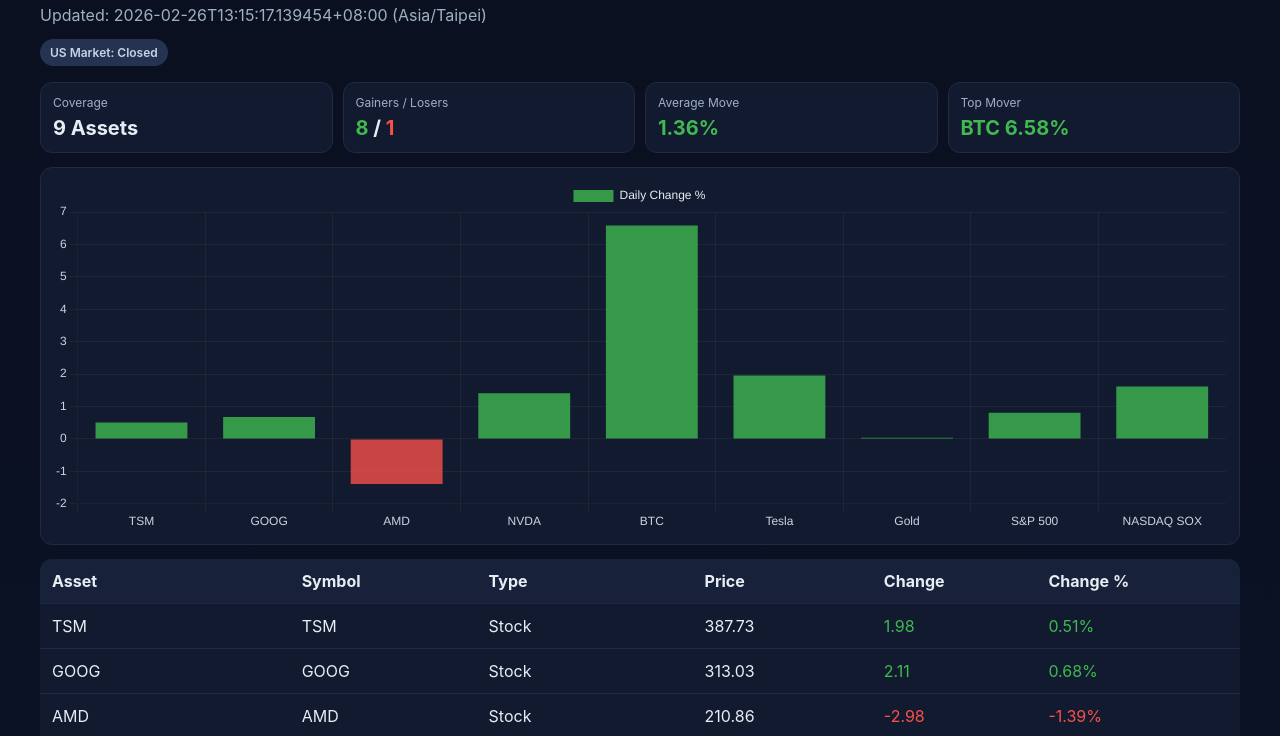
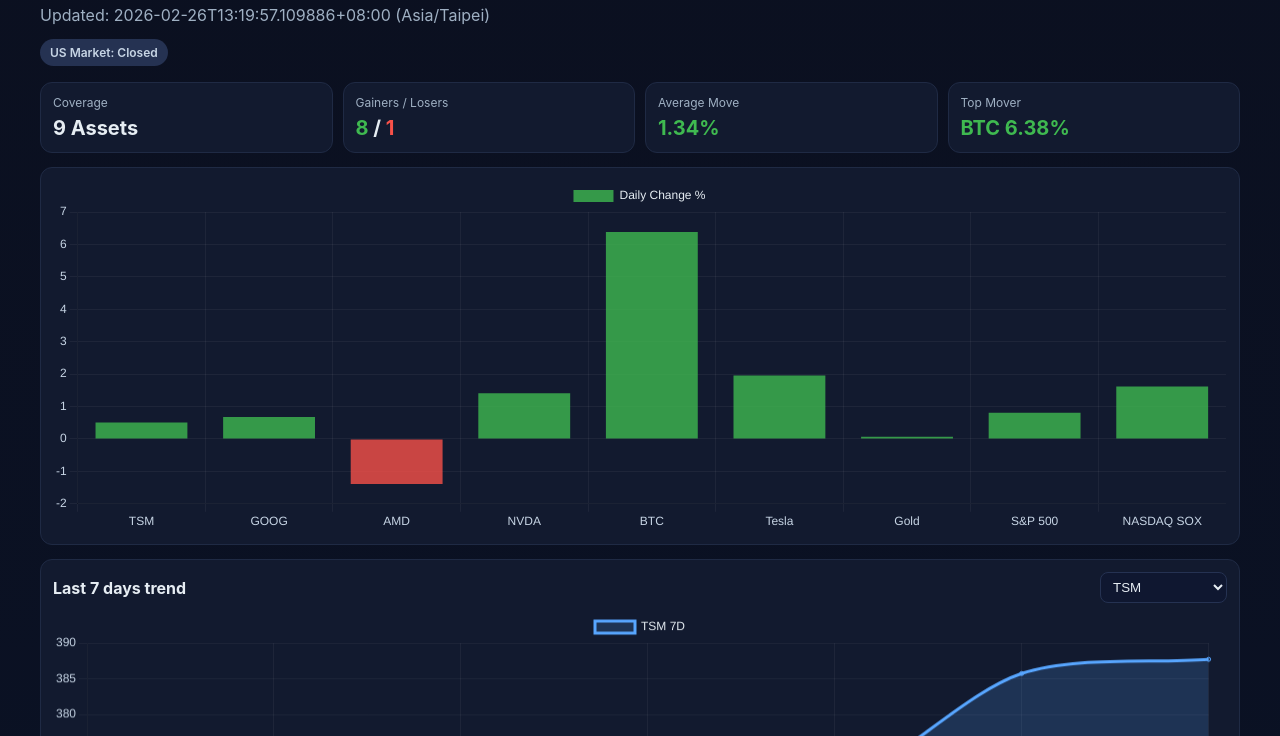
Before and after one commit to mavicair2tw/stock-report-site, a plain HTML site: page stock-report-site/public/index.html in a window 1280 px wide. Shown: the part 62-798 px from the top of the page. Drawn offline with nearby package versions, Linux system fonts and the light colour scheme; files whose address does not match are found by name.

Commit message:
Add tiny 7-day trend panel to stock report

```diff
--- a/stock-report-site/data/latest.json
+++ b/stock-report-site/data/latest.json
@@ -1,5 +1,5 @@
 {
-  "updatedAt": "2026-02-26T13:15:17.139454+08:00",
+  "updatedAt": "2026-02-26T13:19:57.109886+08:00",
   "timezone": "Asia/Taipei",
   "items": [
     {
@@ -9,7 +9,37 @@
       "price": 387.73,
       "change": 1.98,
       "changePercent": 0.51,
-      "currency": null
+      "currency": null,
+      "trend7d": [
+        {
+          "date": "2026-02-17",
+          "close": 364.2
+        },
+        {
+          "date": "2026-02-18",
+          "close": 362.26
+        },
+        {
+          "date": "2026-02-19",
+          "close": 360.39
+        },
+        {
+          "date": "2026-02-20",
+          "close": 370.54
+        },
+        {
+          "date": "2026-02-23",
+          "close": 370.04
+        },
+        {
+          "date": "2026-02-24",
+          "close": 385.75
+        },
+        {
+          "date": "2026-02-25",
+          "close": 387.73
+        }
+      ]
     },
     {
       "label": "GOOG",
@@ -18,7 +48,37 @@
       "price": 313.03,
       "change": 2.11,
       "changePercent": 0.68,
-      "currency": null
+      "currency": null,
+      "trend7d": [
+        {
+          "date": "2026-02-17",
+          "close": 302.82
+        },
+        {
+          "date": "2026-02-18",
+          "close": 303.94
+        },
+        {
+          "date": "2026-02-19",
+          "close": 303.56
+        },
+        {
+          "date": "2026-02-20",
+          "close": 314.9
+        },
+        {
+          "date": "2026-02-23",
+          "close": 311.69
+        },
+        {
+          "date": "2026-02-24",
+          "close": 310.92
+        },
+        {
+          "date": "2026-02-25",
+          "close": 313.03
+        }
+      ]
     },
     {
       "label": "AMD",
@@ -27,7 +87,37 @@
       "price": 210.86,
       "change": -2.98,
       "changePercent": -1.39,
-      "currency": null
+      "currency": null,
+      "trend7d": [
+        {
+          "date": "2026-02-17",
+          "close": 203.08
+        },
+        {
+          "date": "2026-02-18",
+          "close": 200.12
+        },
+        {
+          "date": "2026-02-19",
+          "close": 203.37
+        },
+        {
+          "date": "2026-02-20",
+          "close": 200.15
+        },
+        {
+          "date": "2026-02-23",
+          "close": 196.6
+        },
+        {
+          "date": "2026-02-24",
+          "close": 213.84
+        },
+        {
+          "date": "2026-02-25",
+          "close": 210.86
+        }
+      ]
     },
     {
       "label": "NVDA",
@@ -36,16 +126,76 @@
       "price": 195.56,
       "change": 2.71,
       "changePercent": 1.41,
-      "currency": null
+      "currency": null,
+      "trend7d": [
+        {
+          "date": "2026-02-17",
+          "close": 184.97
+        },
+        {
+          "date": "2026-02-18",
+          "close": 187.98
+        },
+        {
+          "date": "2026-02-19",
+          "close": 187.9
+        },
+        {
+          "date": "2026-02-20",
+          "close": 189.82
+        },
+        {
+          "date": "2026-02-23",
+          "close": 191.55
+        },
+        {
+          "date": "2026-02-24",
+          "close": 192.85
+        },
+        {
+          "date": "2026-02-25",
+          "close": 195.56
+        }
+      ]
     },
     {
       "label": "BTC",
       "symbol": "BTC-USD",
       "type": "Crypto",
-      "price": 68299.15,
-      "change": 4219.11,
-      "changePercent": 6.58,
-      "currency": null
+      "price": 68168.7,
+      "change": 4088.66,
+      "changePercent": 6.38,
+      "currency": null,
+      "trend7d": [
+        {
+          "date": "2026-02-19",
+          "close": 66957.52
+        },
+        {
+          "date": "2026-02-20",
+          "close": 68005.42
+        },
+        {
+          "date": "2026-02-21",
+          "close": 68003.77
+        },
+        {
+          "date": "2026-02-22",
+          "close": 67659.39
+        },
+        {
+          "date": "2026-02-23",
+          "close": 64616.74
+        },
+        {
+          "date": "2026-02-24",
+          "close": 64080.04
+        },
+        {
+          "date": "2026-02-26",
+          "close": 68168.7
+        }
+      ]
     },
     {
       "label": "Tesla",
@@ -54,16 +204,76 @@
       "price": 417.4,
       "change": 8.02,
       "changePercent": 1.96,
-      "currency": null
+      "currency": null,
+      "trend7d": [
+        {
+          "date": "2026-02-17",
+          "close": 410.63
+        },
+        {
+          "date": "2026-02-18",
+          "close": 411.32
+        },
+        {
+          "date": "2026-02-19",
+          "close": 411.71
+        },
+        {
+          "date": "2026-02-20",
+          "close": 411.82
+        },
+        {
+          "date": "2026-02-23",
+          "close": 399.83
+        },
+        {
+          "date": "2026-02-24",
+          "close": 409.38
+        },
+        {
+          "date": "2026-02-25",
+          "close": 417.4
+        }
+      ]
     },
     {
       "label": "Gold",
       "symbol": "GC=F",
       "type": "Commodity",
-      "price": 5208.6,
-      "change": 2.2,
-      "changePercent": 0.04,
-      "currency": null
+      "price": 5210.2,
+      "change": 3.8,
+      "changePercent": 0.07,
+      "currency": null,
+      "trend7d": [
+        {
+          "date": "2026-02-18",
+          "close": 4986.5
+        },
+        {
+          "date": "2026-02-19",
+          "close": 4975.9
+        },
+        {
+          "date": "2026-02-20",
+          "close": 5059.3
+        },
+        {
+          "date": "2026-02-23",
+          "close": 5204.7
+        },
+        {
+          "date": "2026-02-24",
+          "close": 5155.8
+        },
+        {
+          "date": "2026-02-25",
+          "close": 5206.4
+        },
+        {
+          "date": "2026-02-26",
+          "close": 5210.2
+        }
+      ]
     },
     {
       "label": "S&P 500",
@@ -72,7 +282,37 @@
       "price": 6946.13,
       "change": 56.06,
       "changePercent": 0.81,
-      "currency": null
+      "currency": null,
+      "trend7d": [
+        {
+          "date": "2026-02-17",
+          "close": 6843.22
+        },
+        {
+          "date": "2026-02-18",
+          "close": 6881.31
+        },
+        {
+          "date": "2026-02-19",
+          "close": 6861.89
+        },
+        {
+          "date": "2026-02-20",
+          "close": 6909.51
+        },
+        {
+          "date": "2026-02-23",
+          "close": 6837.75
+        },
+        {
+          "date": "2026-02-24",
+          "close": 6890.07
+        },
+        {
+          "date": "2026-02-25",
+          "close": 6946.13
+        }
+      ]
     },
     {
       "label": "NASDAQ SOX",
@@ -81,7 +321,37 @@
       "price": 8467.43,
       "change": 135.09,
       "changePercent": 1.62,
-      "currency": null
+      "currency": null,
+      "trend7d": [
+        {
+          "date": "2026-02-17",
+          "close": 8136.05
+        },
+        {
+          "date": "2026-02-18",
+          "close": 8214.35
+        },
+        {
+          "date": "2026-02-19",
+          "close": 8173.3
+        },
+        {
+          "date": "2026-02-20",
+          "close": 8260.42
+        },
+        {
+          "date": "2026-02-23",
+          "close": 8213.46
+        },
+        {
+          "date": "2026-02-24",
+          "close": 8332.34
+        },
+        {
+          "date": "2026-02-25",
+          "close": 8467.43
+        }
+      ]
     }
   ]
 }
--- a/stock-report-site/public/index.html
+++ b/stock-report-site/public/index.html
@@ -49,6 +49,26 @@
         padding: 12px;
         margin-bottom: 14px;
       }
+      .trend-wrap {
+        background: var(--panel);
+        border: 1px solid #1f2a44;
+        border-radius: 12px;
+        padding: 12px;
+        margin-bottom: 14px;
+      }
+      .trend-head {
+        display: flex;
+        align-items: center;
+        justify-content: space-between;
+        margin-bottom: 8px;
+      }
+      select {
+        background: #0f1730;
+        color: var(--text);
+        border: 1px solid #253252;
+        border-radius: 8px;
+        padding: 6px 8px;
+      }
 
       table {
         width: 100%;
@@ -80,6 +100,14 @@
 
       <div class="chart-wrap">
         <canvas id="changeChart" height="90"></canvas>
+      </div>
+
+      <div class="trend-wrap">
+        <div class="trend-head">
+          <strong>Last 7 days trend</strong>
+          <select id="trendSelect"></select>
+        </div>
+        <canvas id="trendChart" height="70"></canvas>
       </div>
 
       <table>
@@ -120,6 +148,40 @@
         if (day === 0 || day === 6) return 'US Market: Closed (Weekend)';
         if (minutes >= open && minutes < close) return 'US Market: Open';
         return 'US Market: Closed';
+      }
+
+      let trendChart;
+
+      function renderTrend(asset) {
+        const points = asset?.trend7d || [];
+        const labels = points.map(p => p.date.slice(5));
+        const values = points.map(p => p.close);
+
+        if (trendChart) trendChart.destroy();
+
+        trendChart = new Chart(document.getElementById('trendChart'), {
+          type: 'line',
+          data: {
+            labels,
+            datasets: [{
+              label: `${asset?.label || ''} 7D`,
+              data: values,
+              borderColor: 'rgba(88,166,255,1)',
+              backgroundColor: 'rgba(88,166,255,0.18)',
+              tension: 0.3,
+              fill: true,
+              pointRadius: 2
+            }]
+          },
+          options: {
+            responsive: true,
+            plugins: { legend: { labels: { color: '#e6edf3' } } },
+            scales: {
+              x: { ticks: { color: '#c7d5e5' }, grid: { color: 'rgba(255,255,255,0.05)' } },
+              y: { ticks: { color: '#c7d5e5' }, grid: { color: 'rgba(255,255,255,0.05)' } }
+            }
+          }
+        });
       }
 
       fetch('./data/latest.json?ts=' + Date.now())
@@ -176,6 +238,19 @@
               }
             }
           });
+
+          const trendSelect = document.getElementById('trendSelect');
+          trendSelect.innerHTML = data.items
+            .map((item, idx) => `<option value="${idx}">${item.label}</option>`)
+            .join('');
+
+          const first = data.items[0];
+          renderTrend(first);
+
+          trendSelect.addEventListener('change', (e) => {
+            const chosen = data.items[Number(e.target.value)] || data.items[0];
+            renderTrend(chosen);
+          });
         })
         .catch(err => {
           document.getElementById('updated').textContent = 'Failed to load report data';
```
Also changed, not shown: 1 other file.
